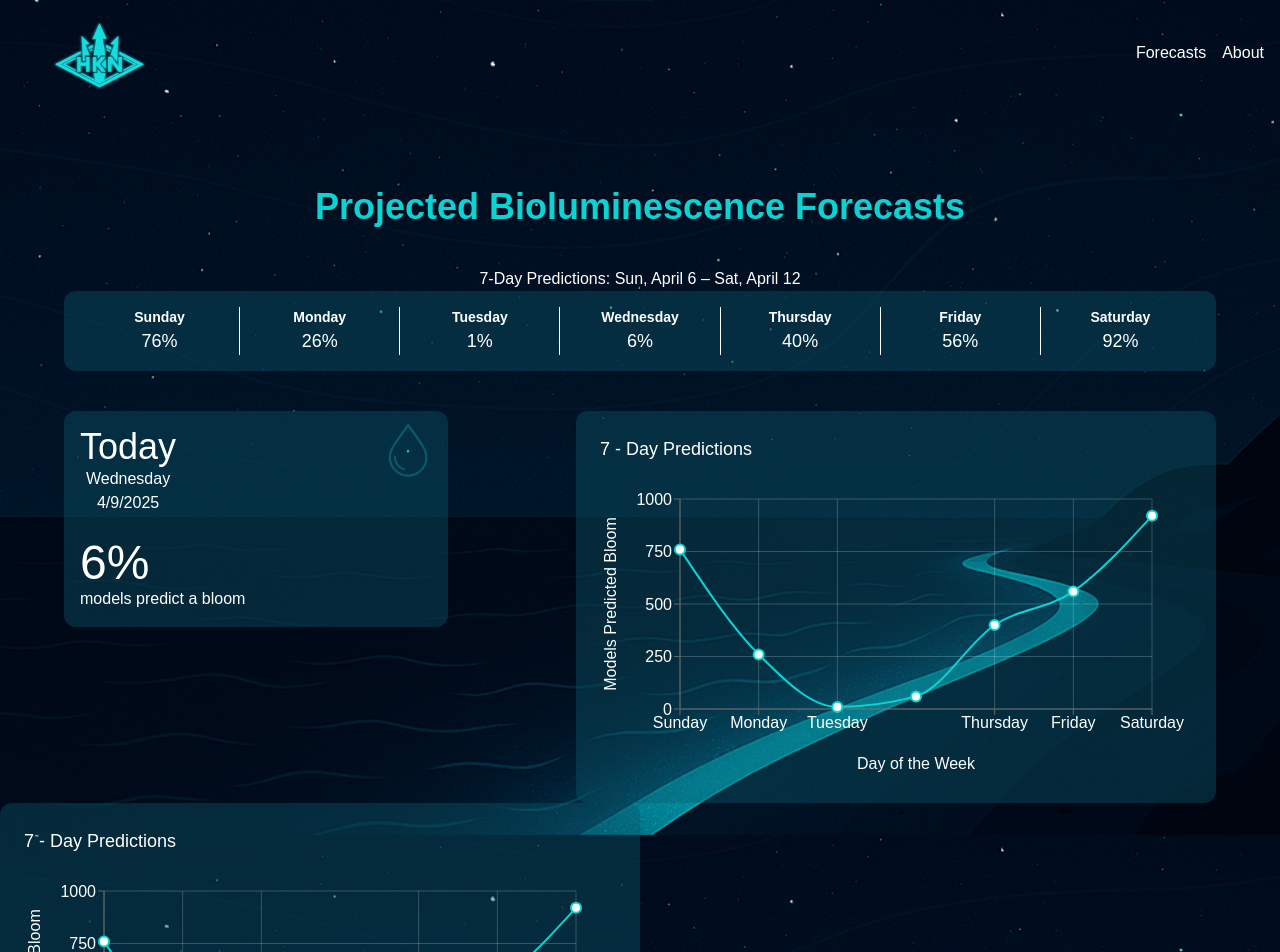
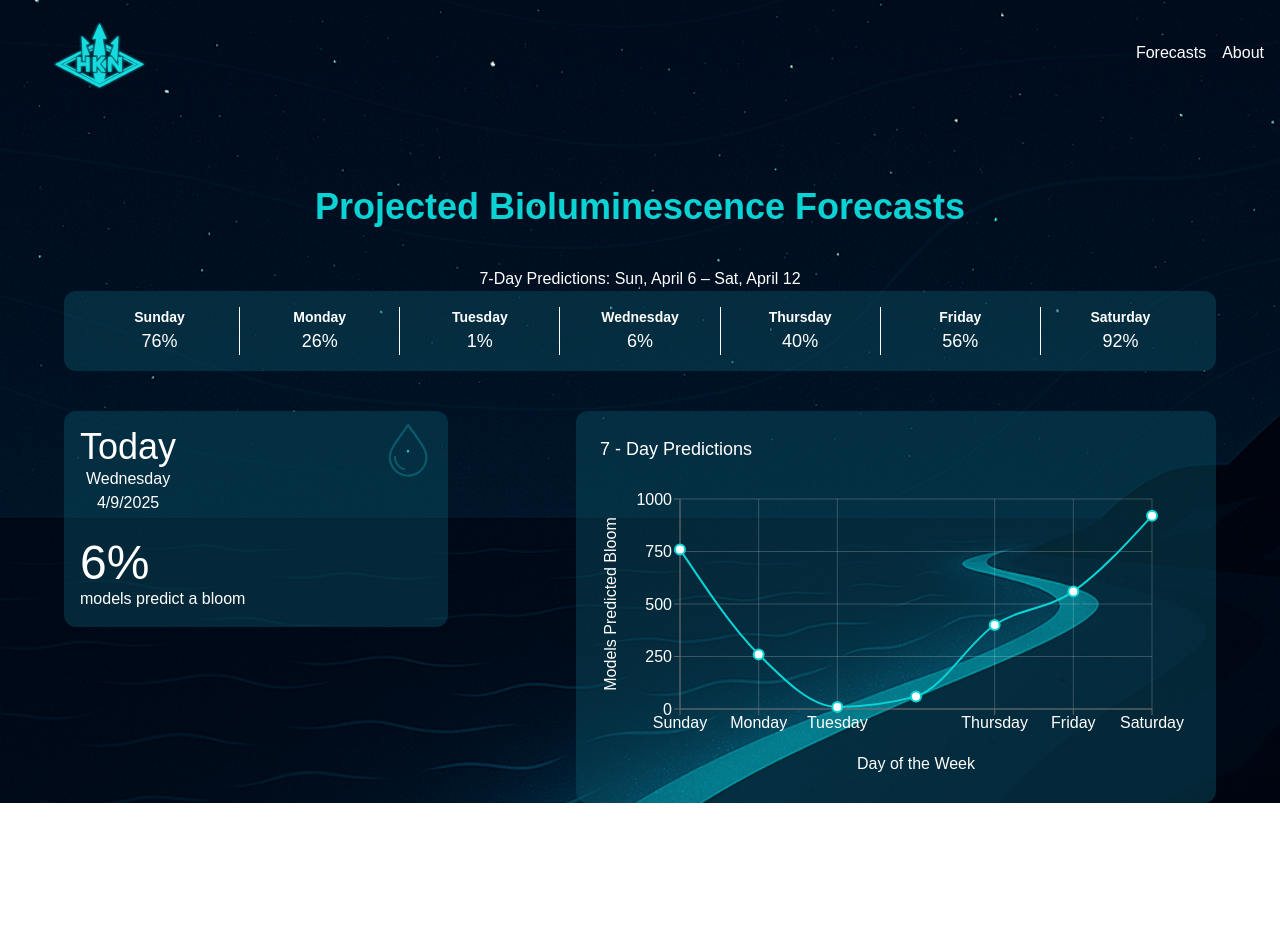
Before and after one commit to nathanieleh/HAB-Project-Website, a Next.js app in the folder frontend/: page / in a window 1280 px wide. Shown: the top 952 px of the page. After the commit the page ends 803 px from the top, so only its background shows below. Built offline with nearby package versions, Linux system fonts and the light colour scheme.

Commit message:
fix merge error

```diff
--- a/frontend/src/app/page.js
+++ b/frontend/src/app/page.js
@@ -52,7 +52,6 @@ export default async function Home() {
         <Today forecasts={forecasts} className="md:self-start"/>
         <Graph forecasts={forecasts} className=""/>
       </div>
-      <Graph forecasts={forecasts}/>
     </main>
   );
 }
--- a/frontend/src/components/Graph.js
+++ b/frontend/src/components/Graph.js
@@ -13,7 +13,7 @@ import {
 } from "recharts";
 
 export default function Graph({ forecasts, className }) {
-  const [data, setData] = useState([]);
+  // const [data, setData] = useState([]);
 
 //   useEffect(() => {
 //     fetch("/dummy_data.json")
```
Also changed, not shown: frontend/src/components/TopBar.js (+0 -10 lines).
